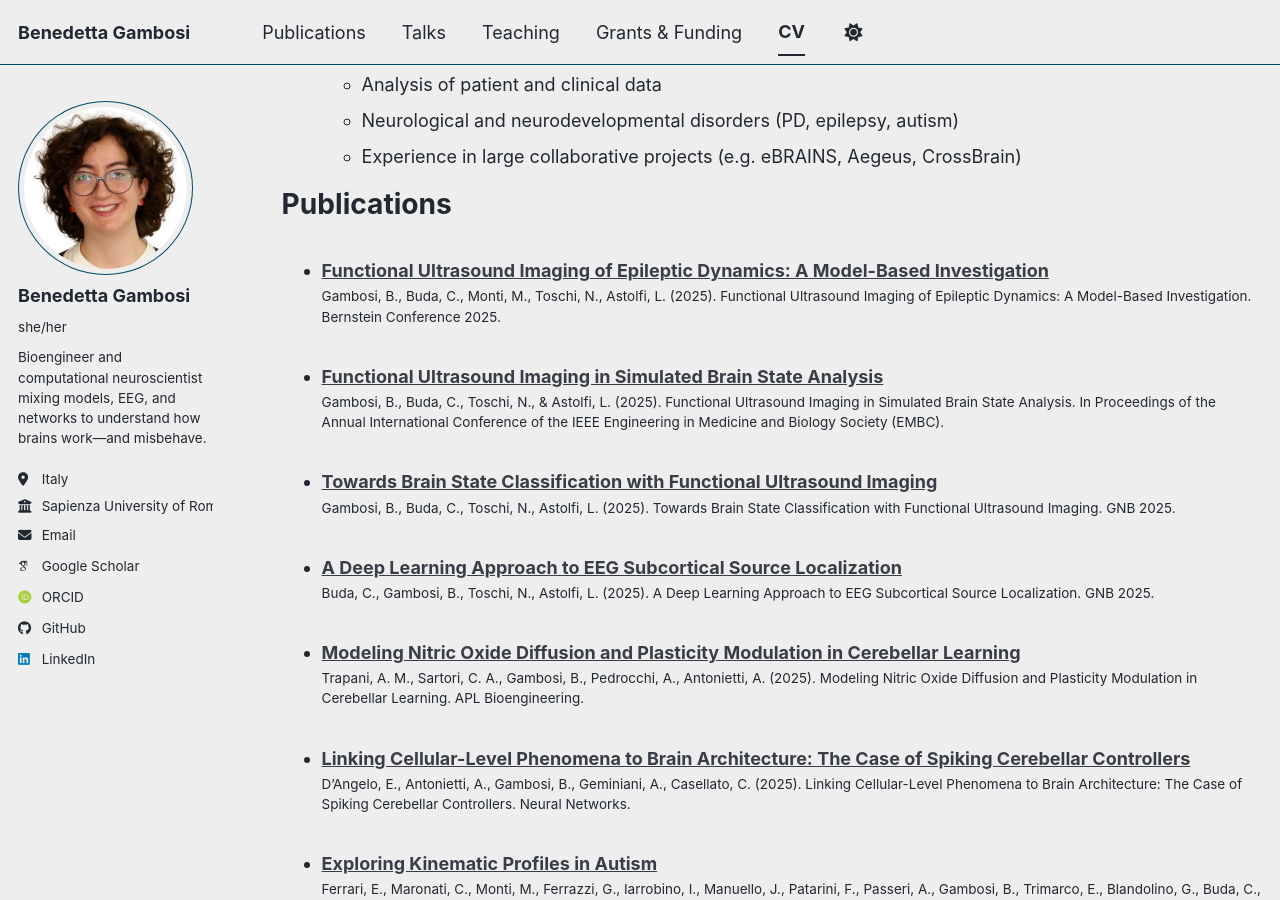
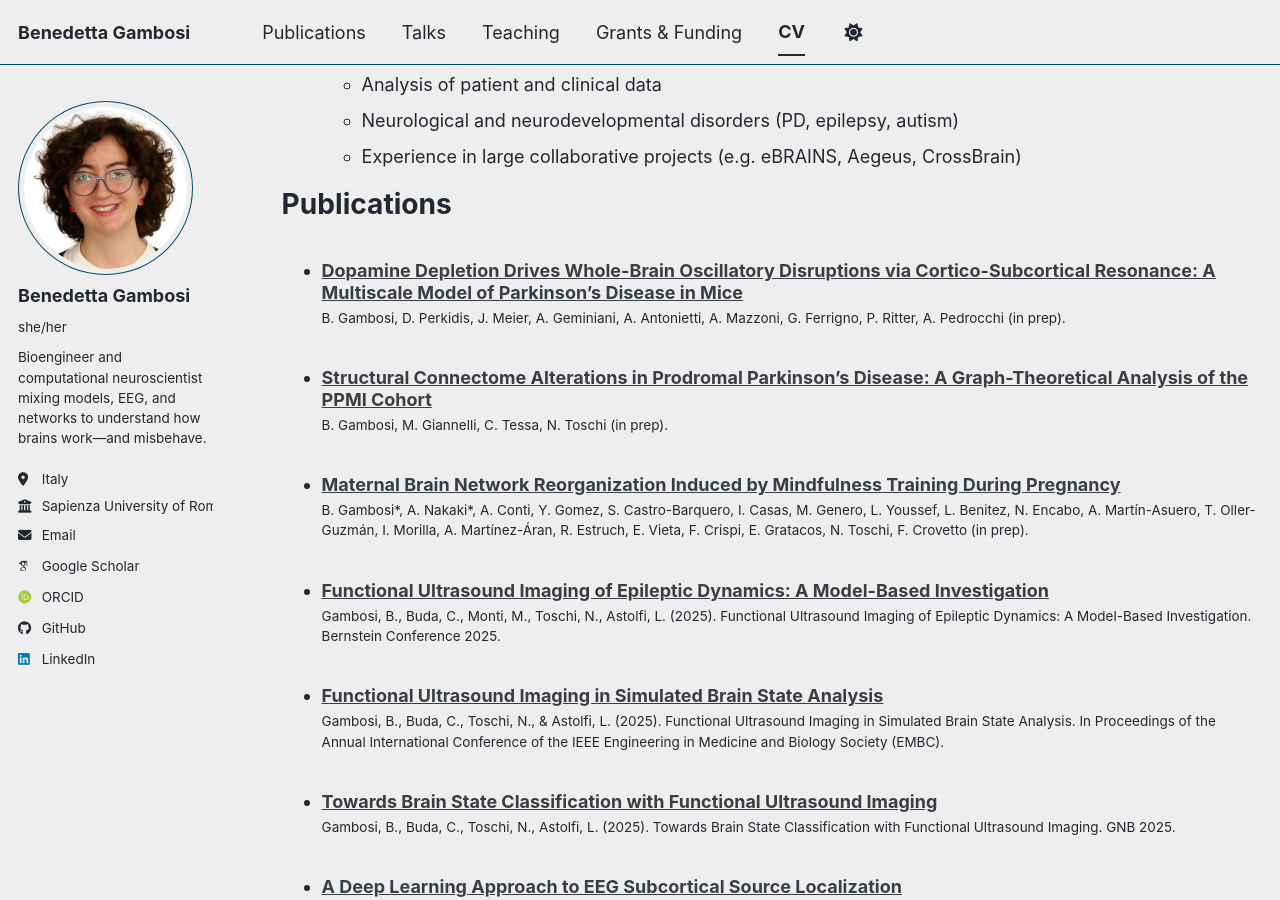
Before and after one commit to benedettagambosi/benedettagambosi.github.io, a Jekyll site: the page built from _pages/cv.md, in a window 1280 px wide and 900 px high, scrolled down 1434 px. Built offline with Jekyll 4.4.1, drawn with Linux system fonts in a browser that asks for light colours; some web fonts are replaced; a script bundle is joined from its source files by our own code; library files that are not in the unit come from our copies.

Commit message:
in prep section

```diff
--- a/_config.yml
+++ b/_config.yml
@@ -88,6 +88,8 @@ publication_category:
     title: 'Books'
   manuscripts:
     title: 'Journal Articles'
+  in-prep-manuscripts:
+    title: 'Under Submission/Preparation'
   conferences:
     title: 'Conference Papers'
 
--- /dev/null
+++ b/_publications/2026-mindfulness.md
@@ -0,0 +1,11 @@
+---
+title: "Maternal Brain Network Reorganization Induced by Mindfulness Training During Pregnancy"
+collection: publications
+category: in-prep-manuscripts          # <-- use a new category key
+permalink: /publication/2026-mindfulness.md
+excerpt: ''
+date: 2026-01-01
+venue: 'Under submission'
+paperurl: ''                   # leave empty if not yet published
+citation: 'B. Gambosi*, A. Nakaki*, A. Conti, Y. Gomez, S. Castro-Barquero, I. Casas, M. Genero, L. Youssef, L. Benitez, N. Encabo, A. Martín-Asuero, T. Oller-Guzmán, I. Morilla, A. Martínez-Áran, R. Estruch, E. Vieta, F. Crispi, E. Gratacos, N. Toschi, F. Crovetto (in prep).'
+---
--- /dev/null
+++ b/_publications/2026-pd-prod.md
@@ -0,0 +1,11 @@
+---
+title: "Structural Connectome Alterations in Prodromal Parkinson’s Disease: A Graph-Theoretical Analysis of the PPMI Cohort"
+collection: publications
+category: in-prep-manuscripts          # <-- use a new category key
+permalink: /publication/2026-pd-prod.md
+excerpt: ''
+date: 2026-01-01
+venue: 'Under submission'
+paperurl: ''                   # leave empty if not yet published
+citation: 'B. Gambosi, M. Giannelli, C. Tessa, N. Toschi (in prep).'
+---
--- /dev/null
+++ b/_publications/2026-pd-tvb.md
@@ -0,0 +1,11 @@
+---
+title: "Dopamine Depletion Drives Whole-Brain Oscillatory Disruptions via Cortico-Subcortical Resonance: A Multiscale Model of Parkinson's Disease in Mice"
+collection: publications
+category: in-prep-manuscripts          # <-- use a new category key
+permalink: /publication/2026-pd-tvb.md
+excerpt: ''
+date: 2026-01-01
+venue: 'Under submission'
+paperurl: ''                   # leave empty if not yet published
+citation: 'B. Gambosi, D. Perkidis, J. Meier, A. Geminiani, A. Antonietti, A. Mazzoni, G. Ferrigno, P. Ritter, A. Pedrocchi (in prep).'
+---
```
